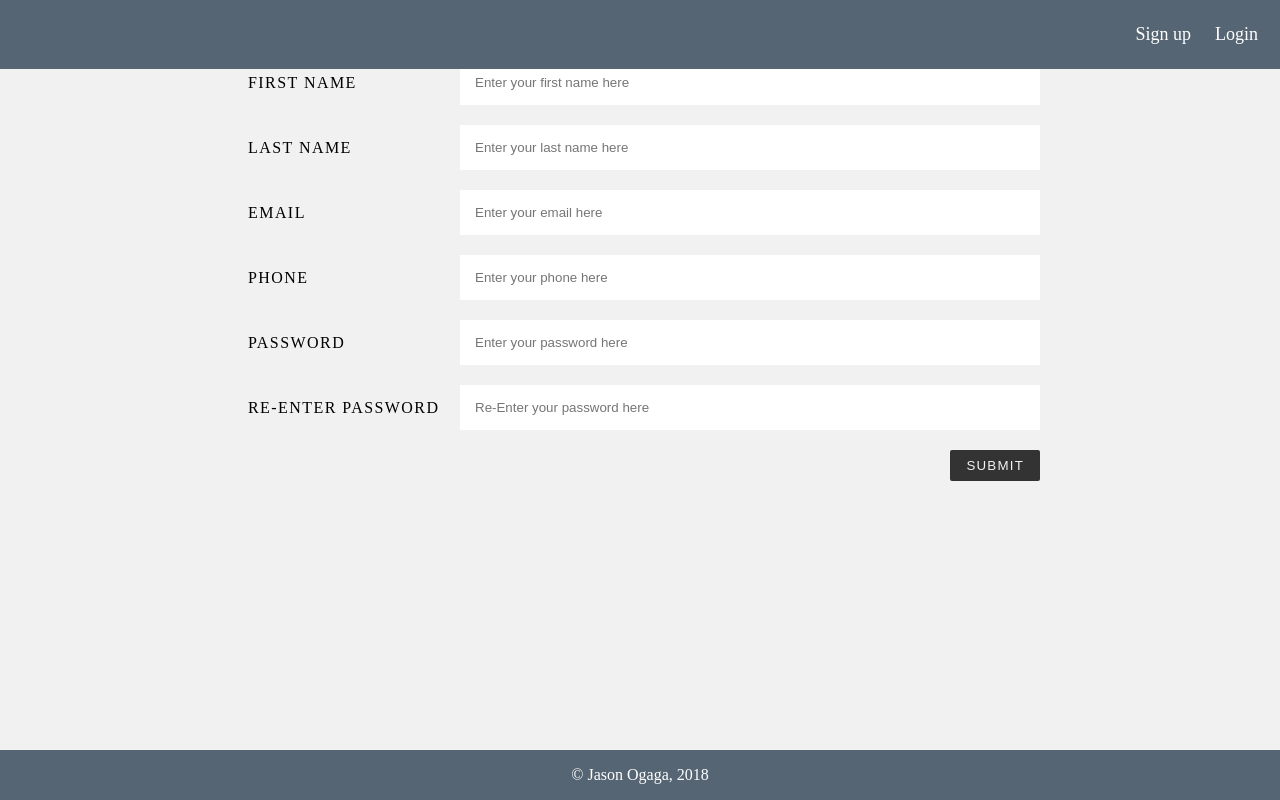
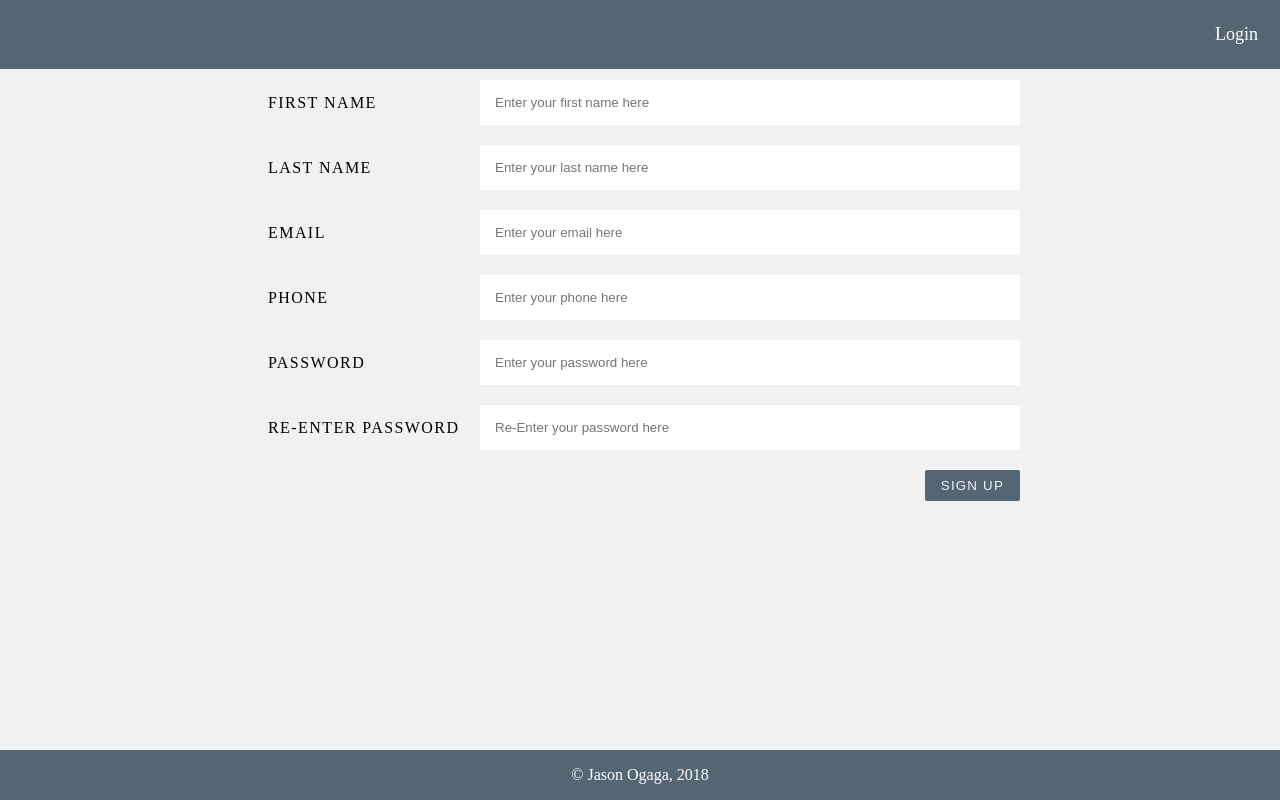
Before and after one commit to jasonjoe1/my-diary, a plain HTML site: page UI/signup.html in a window 1280 px wide. Drawn offline with Linux system fonts and the light colour scheme.

Commit message:
added signup page

```diff
--- a/UI/login.html
+++ b/UI/signup.html
@@ -11,7 +11,6 @@
 <header id='header'>
   <nav class="nav" id='nav-bar'>
     <div class="nav-right">
-      <a class="nav-link" href="#home">Sign up</a>
       <a  class='nav-link' href="#contact">Login</a>
     </div>
   </nav>
@@ -20,7 +19,7 @@
     <div class="container" >
 
 
-            <form>
+            <form action="/" method="POST">
                     <ul class="flex-outer">
                       <li>
                         <label for="first-name">First Name</label>
@@ -48,7 +47,7 @@
                       </li>
 
                       <li>
-                        <button type="submit">Submit</button>
+                        <button type="submit" class="button">Sign Up</button>
                       </li>
                     </ul>
                   </form>
--- a/UI/style.css
+++ b/UI/style.css
@@ -109,7 +109,9 @@ img {
   padding: 30px;
 }
 
-
+form{
+  margin-bottom: 30px;
+}
 
 
 .flex-outer,
@@ -121,6 +123,7 @@ img {
 .flex-outer {
   max-width: 800px;
   margin: 0 auto;
+  padding: 20px;
 }
 
 .flex-outer li,
@@ -172,13 +175,19 @@ img {
   margin-left: auto;
   padding: 8px 16px;
   border: none;
-  background: #333;
+  background: #566573;
   color: #f2f2f2;
   text-transform: uppercase;
   letter-spacing: .09em;
   border-radius: 2px;
 }
 
+.flex-outer li button:hover{
+  background-color: #333;
+  color: white;
+  cursor: pointer;
+}
+
 .flex-inner li {
   width: 100px;
 }
```
Also changed, not shown: UI/index.html (+1 -1 lines).
